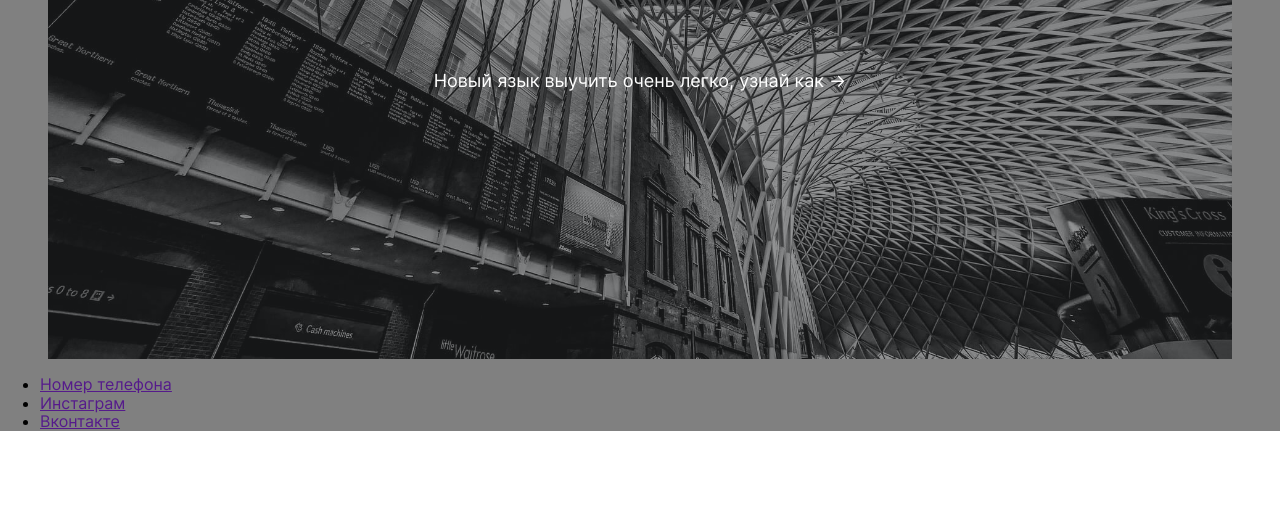
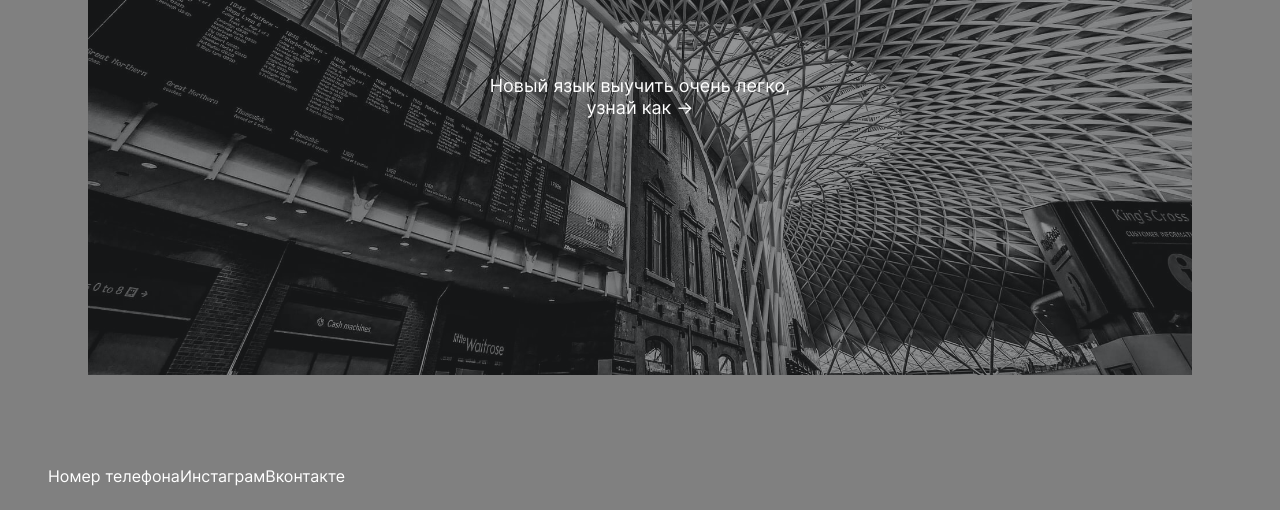
Before and after one commit to space900/english-teacher, a plain HTML site: page index.html in a window 1280 px wide. Shown: the part 399-909 px from the top of the page. Before the commit the page ends 846 px from the top, so only its background shows below. Drawn offline with Linux system fonts and the light colour scheme; files whose address does not match are found by name.

Commit message:
added header

```diff
--- a/blocks/footer/__line-links/footer__line-links.css
+++ b/blocks/footer/__line-links/footer__line-links.css
@@ -0,0 +1,7 @@
+.footer__line-links {
+    list-style: none;
+    margin: 0;
+    padding: 0;
+    display: flex;
+
+}
--- a/blocks/footer/__link/footer__link.css
+++ b/blocks/footer/__link/footer__link.css
@@ -0,0 +1,14 @@
+.footer__link {
+    color: #FFFFFF;
+    text-decoration: none;
+    font-style: normal;
+    font-weight: 400;
+    font-size: 16px;
+    line-height: 18px;
+    transition: 1s;
+}
+
+.footer__link:hover {
+    transition: 1s;
+    opacity: 0.6;
+}
--- a/blocks/footer/footer.css
+++ b/blocks/footer/footer.css
@@ -0,0 +1,6 @@
+.footer {
+    color: #FFFFFF;
+    max-width: 1184px;
+    margin: 92px auto 0;
+    padding-bottom: 24px;
+}
--- /dev/null
+++ b/blocks/header/__link/header__link.css
@@ -0,0 +1,18 @@
+.header__link {
+    position: relative;
+    text-decoration: none;
+    color: #FFFFFF;
+    font-style: normal;
+    font-weight: 400;
+    font-size: 18px;
+    line-height: 22px;
+}
+
+.header__link:hover {
+    transition: 1s;
+    color: lawngreen;
+}
+
+.header__link:not(:hover) {
+    transition: 1s;
+}
--- a/blocks/header/__overlay/header__overlay.css
+++ b/blocks/header/__overlay/header__overlay.css
@@ -11,7 +11,6 @@
     text-decoration: none;
     text-align: center;
     background-size: cover;
-    pointer-events: none;
 }
 
 .header__overlay::before {
--- a/blocks/header/__subtitle/header__subtitle.css
+++ b/blocks/header/__subtitle/header__subtitle.css
@@ -5,6 +5,6 @@
     font-size: 18px;
     line-height: 22px;
     margin: 50px auto;
-    width: 35%;
+    width: 31%;
     position: relative;
 }
--- a/index.html
+++ b/index.html
@@ -12,10 +12,12 @@
     <div class="page">
         <header class="header">
             <img src="" alt="" class="header__logo">
-            <a href="" class="header__overlay">
+            <figure class="header__overlay">
                 <h1 class="header__title">Английский для всех</h1>
-                <p class="header__subtitle">Новый язык выучить очень легко, узнай как &rarr;</p>
-            </a>
+                <p class="header__subtitle">Новый язык выучить очень легко,
+                    <a href="" class="header__link">узнай как &rarr;</a>
+                </p>
+            </figure>
         </header>
 
         <main class="content">
--- a/pages/index.css
+++ b/pages/index.css
@@ -19,7 +19,7 @@
 @import url(../blocks/header/__overlay/header__overlay.css);
 @import url(../blocks/header/__title/header__title.css);
 @import url(../blocks/header/__subtitle/header__subtitle.css);
-
+@import url(../blocks/header/__link/header__link.css);
 
 /* footer */
 
```
